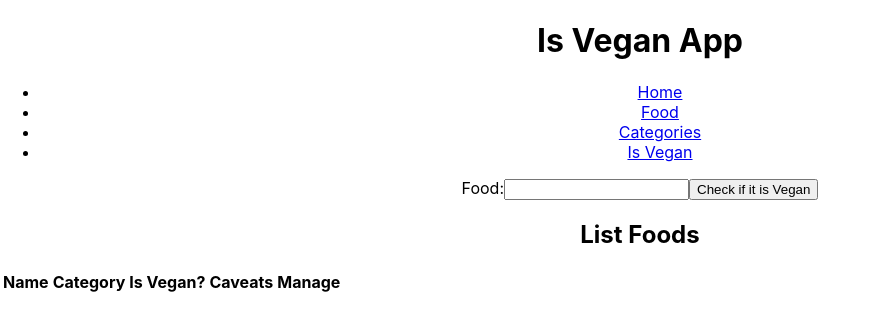
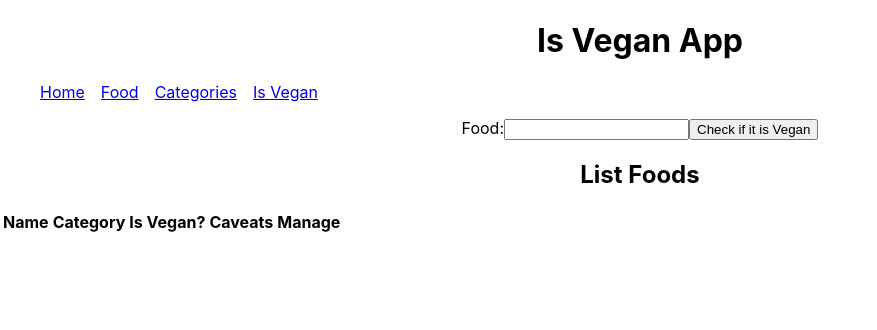
Before and after one commit to djtarrant/is-vegan-app, a React (Create React App) app: page /isVegan in a window 1280 px wide. Shown: the top 330 px of the page, without its empty margins (0-877 px from the left). Built offline with nearby package versions, Linux system fonts and the light colour scheme.

Commit message:
Add and mend FoodRow component and style

```diff
--- a/src/components/FoodRow.js
+++ b/src/components/FoodRow.js
@@ -6,12 +6,12 @@ import FoodItemDelete from './FoodItemDelete';
 
 const FoodRow = ({food}) => {
     const [show, setShow] = useState(false);
-    const { name, isVegan, caveats, category } = food;
+    const { name, isVegan, caveats, categoryId } = food;
     return (
         <tr>
             <td>{name}</td>
-            <td>{category}</td>
-            <td>{isVegan? 'Yes':'No'}</td>>
+            <td>{categoryId}</td>
+            <td>{isVegan? 'Yes':'No'}</td>
             <td>
                 <button onClick={()=>setShow(!show)}>Caveats</button>
                 {show && <Caveats caveats={caveats} />}
--- a/src/components/IsVegan.js
+++ b/src/components/IsVegan.js
@@ -49,9 +49,15 @@ const IsVegan = () => {
                 <input type = "submit" value = "Check if it is Vegan" />
                 {alert!=="" && <Alert alert={alert} />}
             </form>
+
+
+            {
+            data !== [] &&  // if data is not empty, display the table
+            (
             <div>
                 <h2>List Foods</h2>
                 <table>
+                    <thead>
                         <tr>
                             <th>Name</th>
                             <th>Category</th>
@@ -59,14 +65,20 @@ const IsVegan = () => {
                             <th>Caveats</th>
                             <th>Manage</th>
                         </tr>
+                    </thead>
+                    <tbody>
                     {
                         // if data is not empty execute the map function
                         data !== [] && data.map(food =>
                             <FoodRow key={food.id} food={food} />
                         )
                     }
+                    </tbody>
                 </table>
             </div>
+            )
+            }
+
         </div>
     )
 }
--- a/src/index.css
+++ b/src/index.css
@@ -22,3 +22,12 @@ code {
   border-radius: 5px;
   padding: 1em;
 }
+
+.nav{
+  display: flex;
+}
+
+.nav li{
+  list-style: none;
+  margin-right: 1em;
+}
```
Lines whose indentation alone changed are shown as unchanged.
